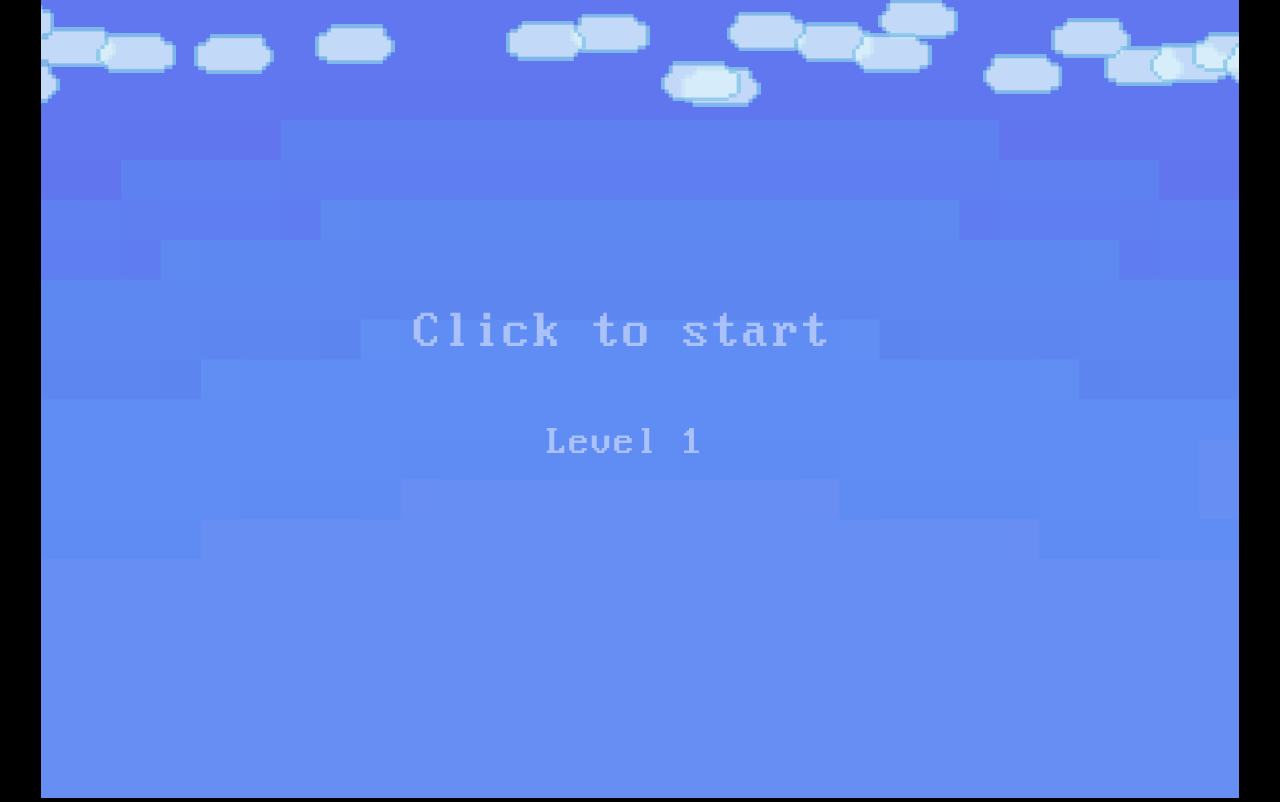
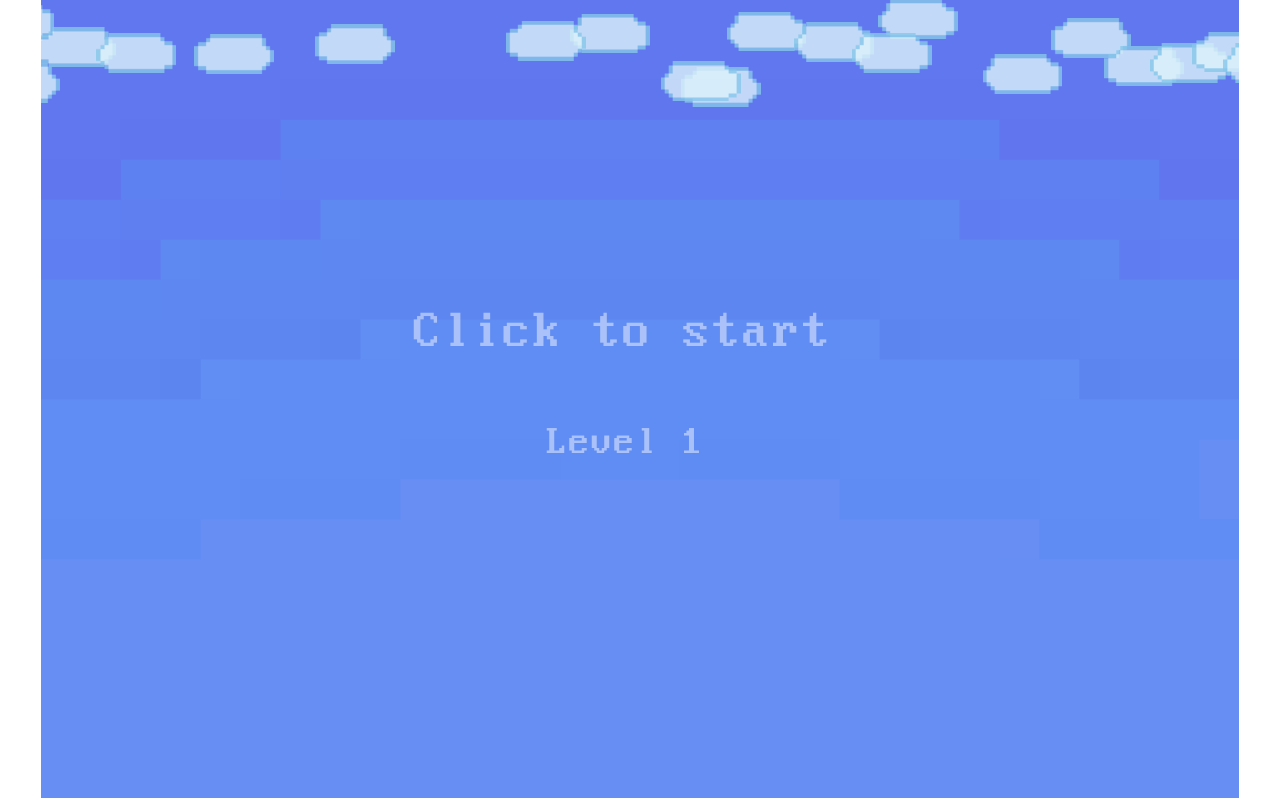
Before and after one commit to Asheepun/abb, a website: page index.html in a window 1280 px wide. Drawn offline with Linux system fonts and the light colour scheme.

Commit message:
Update styles.css

```diff
--- a/public/styles.css
+++ b/public/styles.css
@@ -19,5 +19,4 @@
 }
 
 body{
-    background: #000000;
 }
```
